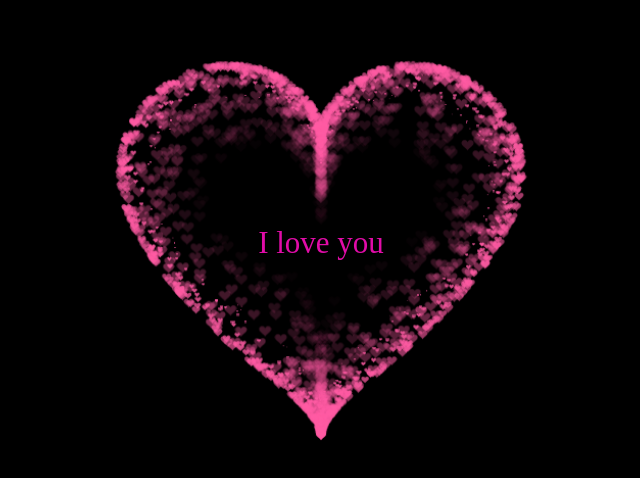
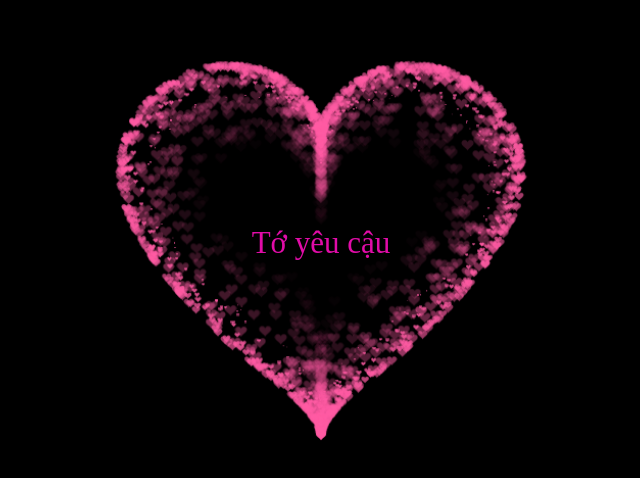
Before and after one commit to DatIT-026/thu-khoa-ly-mobile-version, a plain HTML site: page love.html in a window 1280 px wide. Shown: the part 152-630 px from the top of the page, 319-959 px from the left. Drawn offline with Linux system fonts and the light colour scheme.

Commit message:
Added olded file

```diff
--- a/love.html
+++ b/love.html
@@ -340,7 +340,7 @@
         align-items: center;
         justify-content: center;
         margin-bottom: 10px;
-        text-align: center;">I love you</div>
+        text-align: center;">Tớ yêu cậu</div>
   <audio autoplay>
     <source src="./sound/sound.mp3" type="audio/mpeg">
     Your browser does not support the audio tag.
```
